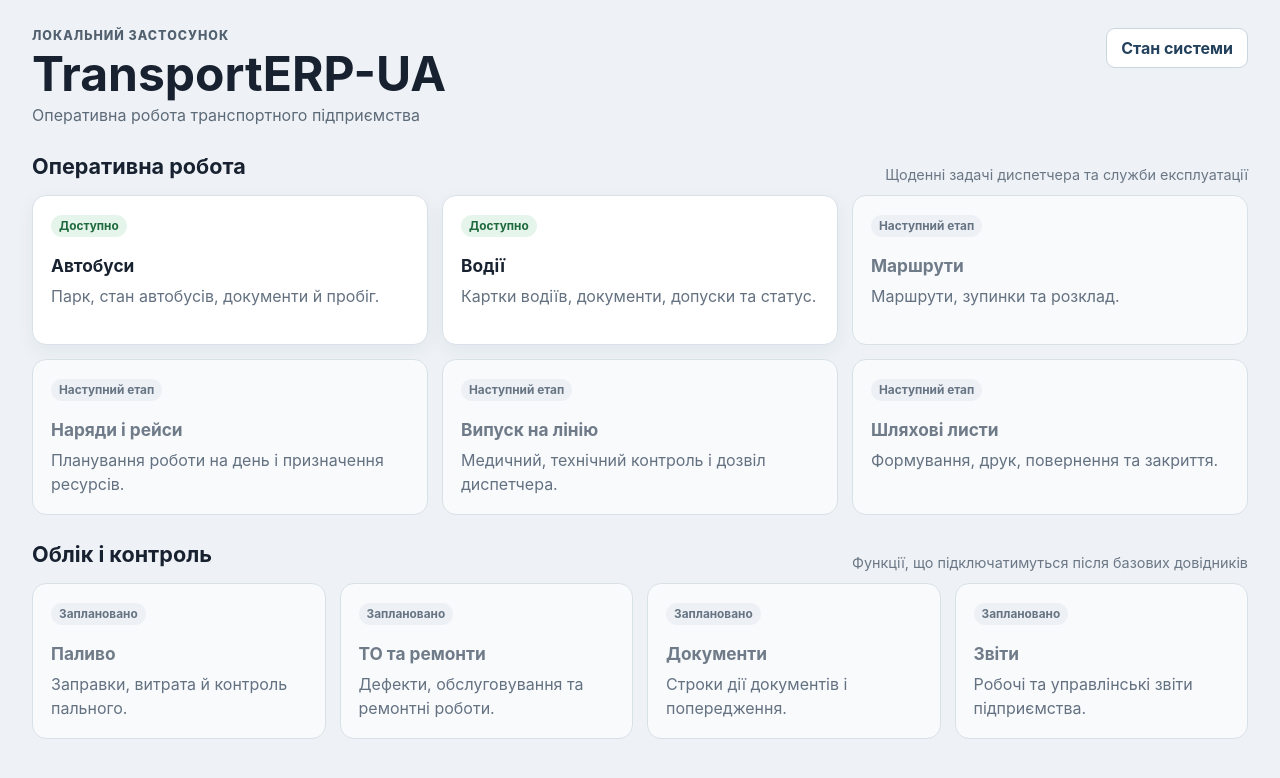
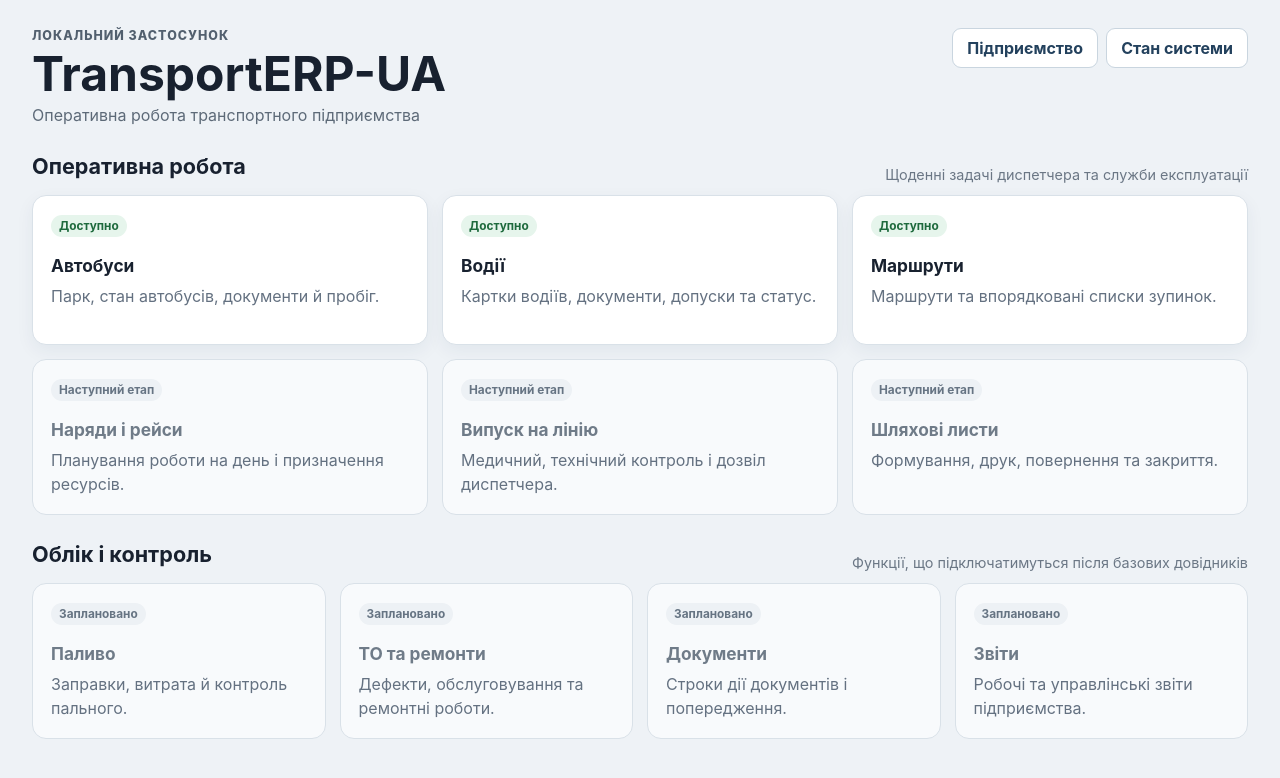
Before and after one commit to RomanZavadaM/transport-erp-ua, a Next.js app in the folder frontend/: page / in a window 1280 px wide. Shown: the top 778 px of the page. Built offline with nearby package versions, Linux system fonts and the light colour scheme.

Commit message:
M1.5: expose routes and settings from dashboard

```diff
--- a/frontend/app/page.tsx
+++ b/frontend/app/page.tsx
@@ -3,7 +3,7 @@ import Link from "next/link";
 const operationalModules = [
   { title: "Автобуси", description: "Парк, стан автобусів, документи й пробіг.", href: "/vehicles/", ready: true },
   { title: "Водії", description: "Картки водіїв, документи, допуски та статус.", href: "/drivers/", ready: true },
-  { title: "Маршрути", description: "Маршрути, зупинки та розклад.", href: "#", ready: false },
+  { title: "Маршрути", description: "Маршрути та впорядковані списки зупинок.", href: "/routes/", ready: true },
   { title: "Наряди і рейси", description: "Планування роботи на день і призначення ресурсів.", href: "#", ready: false },
   { title: "Випуск на лінію", description: "Медичний, технічний контроль і дозвіл диспетчера.", href: "#", ready: false },
   { title: "Шляхові листи", description: "Формування, друк, повернення та закриття.", href: "#", ready: false },
@@ -25,9 +25,14 @@ export default function HomePage() {
           <h1>TransportERP-UA</h1>
           <p className="subtitle">Оперативна робота транспортного підприємства</p>
         </div>
-        <Link className="button secondary" href="/system/">
-          Стан системи
-        </Link>
+        <div className="page-toolbar-actions">
+          <Link className="button secondary" href="/settings/">
+            Підприємство
+          </Link>
+          <Link className="button secondary" href="/system/">
+            Стан системи
+          </Link>
+        </div>
       </header>
 
       <section className="section-block">
```
